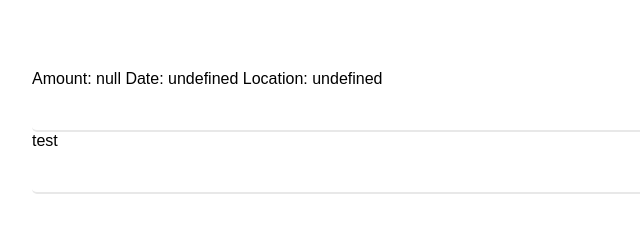
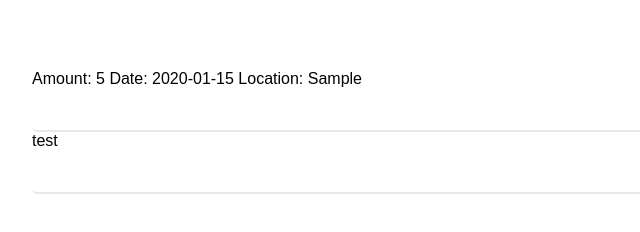
Before and after one commit to npiccone38/budget-tracker, a website built with webpack: page src/index.html in a window 1280 px wide. Both pictures are taken after typing "5", "2020-01-15", "Sample" into the empty fields and a click on the input "Add To Log". Shown: the part 300-532 px from the top of the page, 180-820 px from the left. Built offline with nearby package versions, Linux system fonts and the light colour scheme.

Commit message:
Got the formdata to work
Just finished what I was working on last night,
so now the form inputs work and output the correct
values in the bottom container. The bottom container
also scrolls now instead of extending the grid.

```diff
--- a/src/index.js
+++ b/src/index.js
@@ -13,7 +13,6 @@ atl.addEventListener("submit", (e) => {
 
     const entry = document.createElement("div");
     entry.classList.add("entry-container");
-    entry.textContent = "Amount: " + fd.get(amount) + " Date: " + fd.date + " Location: " + fd.location;
+    entry.textContent = "Amount: " + fd.get("amount") + " Date: " + fd.get("date") + " Location: " + fd.get("location");
     hist_container.prepend(entry);
-
 });
--- a/src/style.css
+++ b/src/style.css
@@ -16,7 +16,7 @@ html{
 body{
     display: grid;
     gap: 20px;
-    grid-template-rows: repeat(4, 1fr);
+    grid-template-rows: repeat(4, 270px);
     grid-template-columns: repeat(2, 1fr);
     width: min(1000px, 100%);
     font-family: 'Source Sans Pro', sans-serif;
```
